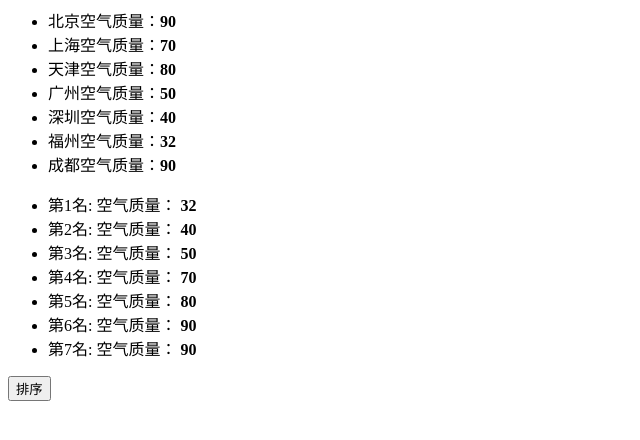
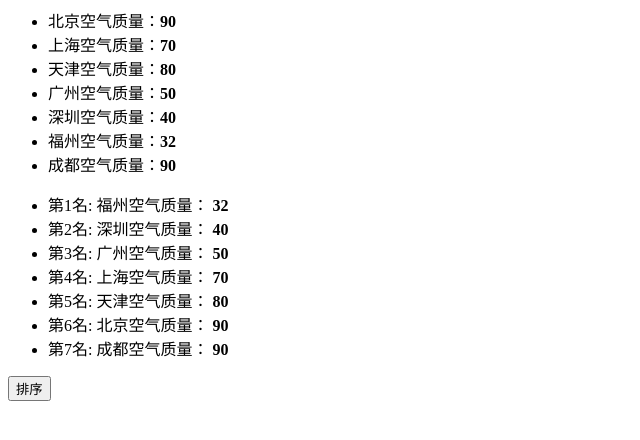
Before and after one commit to xuehebinglan/xuehebinglan.github.io, a plain HTML site: page task15/task15.html in a window 1280 px wide. Both pictures are taken after a click on the button "排序". Shown: the whole page, without its empty margins (0-640 px from the left). Drawn offline with Linux system fonts and the light colour scheme.

Commit message:
又改了点小问题

```diff
--- a/task15/task15.html
+++ b/task15/task15.html
@@ -51,7 +51,7 @@ function getData() {
 	var data = new Array;
 	for (var i = 0; i < lili.length; ++i){
 		data[i] = new Array();
-		data[i][0] = lili[i].innerText.substring(0,data[i].lastIndexOf('空气质量'));
+		data[i][0] = lili[i].innerText.substring(0,lili[i].innerText.indexOf('空'));
 		data[i][1] = parseInt(lili[i].getElementsByTagName("b")[0].innerText);
 	}
 	// console.log(data);
```
